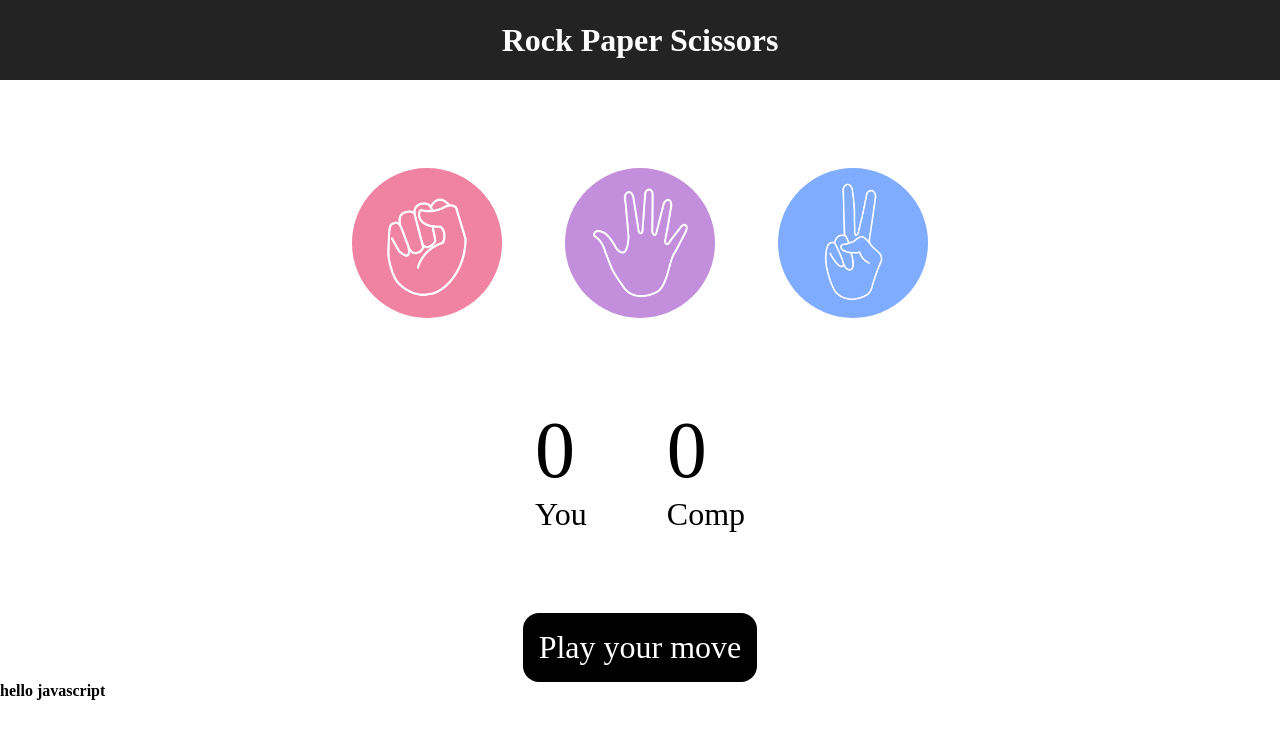
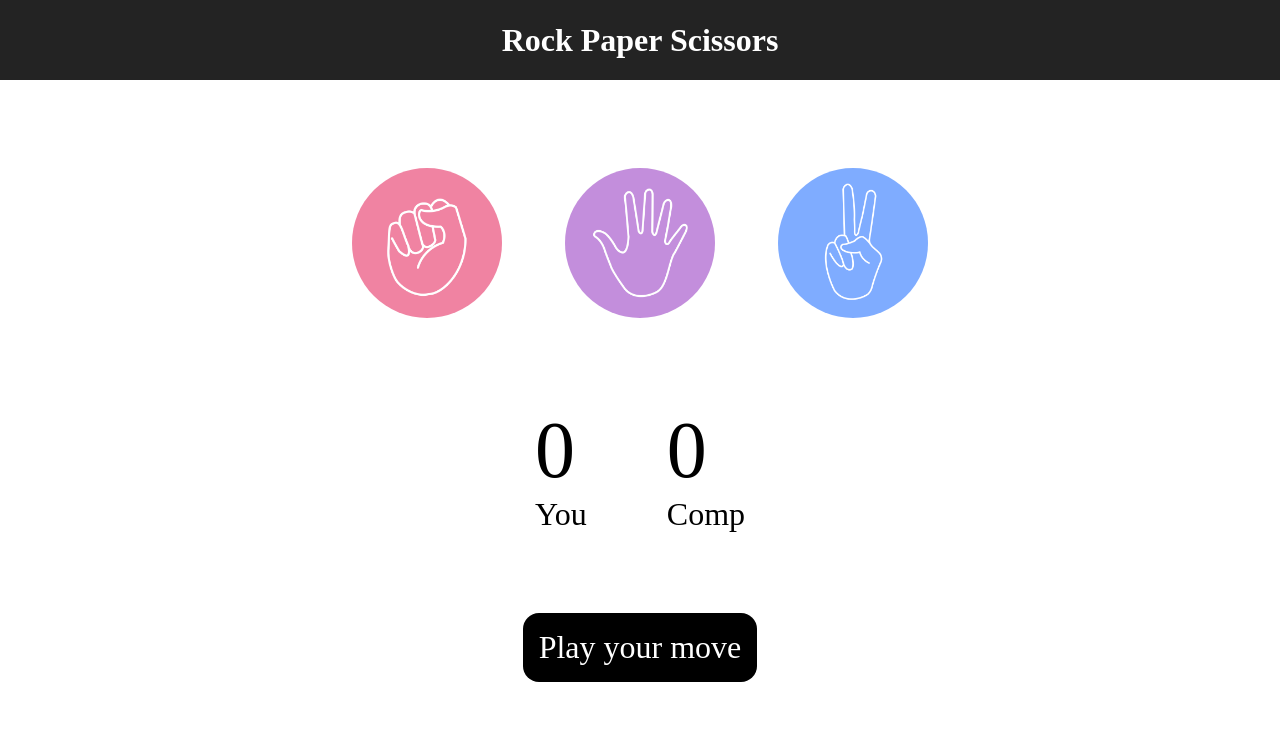
Before and after one commit to Iliyas-Sipai/Javascript-project, a plain HTML site: page project6/index.html in a window 1280 px wide. Drawn offline with Linux system fonts and the light colour scheme.

Commit message:
some change in html file

```diff
--- a/project6/index.html
+++ b/project6/index.html
@@ -35,8 +35,6 @@
         <p id="msg"> Play your move  </p>
     </div>
 
-
-    <h4>hello javascript</h4>
     <script src="script.js"></script>
 </body>
 </html>
```
